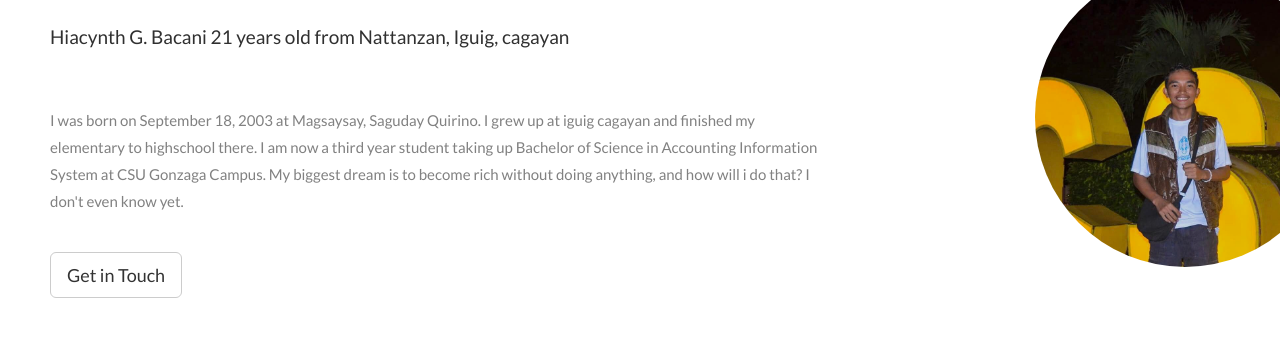
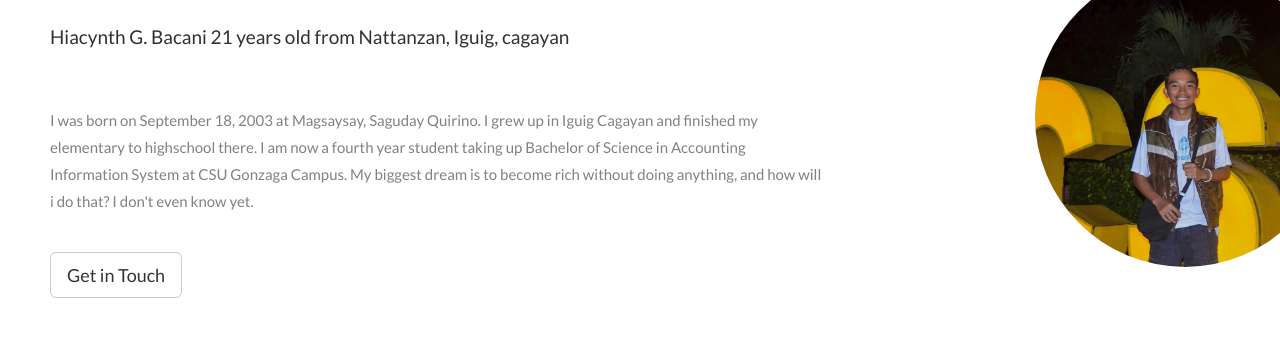
Before and after one commit to aintcynth/gph, a plain HTML site: page index.html in a window 1280 px wide. Shown: the part 683-1020 px from the top of the page. Drawn offline with nearby package versions, Linux system fonts and the light colour scheme.

Commit message:
Update index.html

```diff
--- a/index.html
+++ b/index.html
@@ -48,8 +48,8 @@
     <div class="col-sm-8">
       <h1>About Me</h1><br>
       <h4>Hiacynth G. Bacani 21 years old from Nattanzan, Iguig, cagayan</h4><br>
-      <p>I was born on September 18, 2003 at Magsaysay, Saguday Quirino. I grew up at iguig cagayan and finished my elementary to highschool there.
-        I am now a third year student taking up Bachelor of Science in Accounting Information System at CSU Gonzaga Campus. My biggest dream is to become rich
+      <p>I was born on September 18, 2003 at Magsaysay, Saguday Quirino. I grew up in Iguig Cagayan and finished my elementary to highschool there.
+        I am now a fourth year student taking up Bachelor of Science in Accounting Information System at CSU Gonzaga Campus. My biggest dream is to become rich
         without doing anything, and how will i do that? I don't even know yet.
       </p>
       <br><a class="btn btn-default btn-lg" href="#contact">Get in Touch</a>
```
